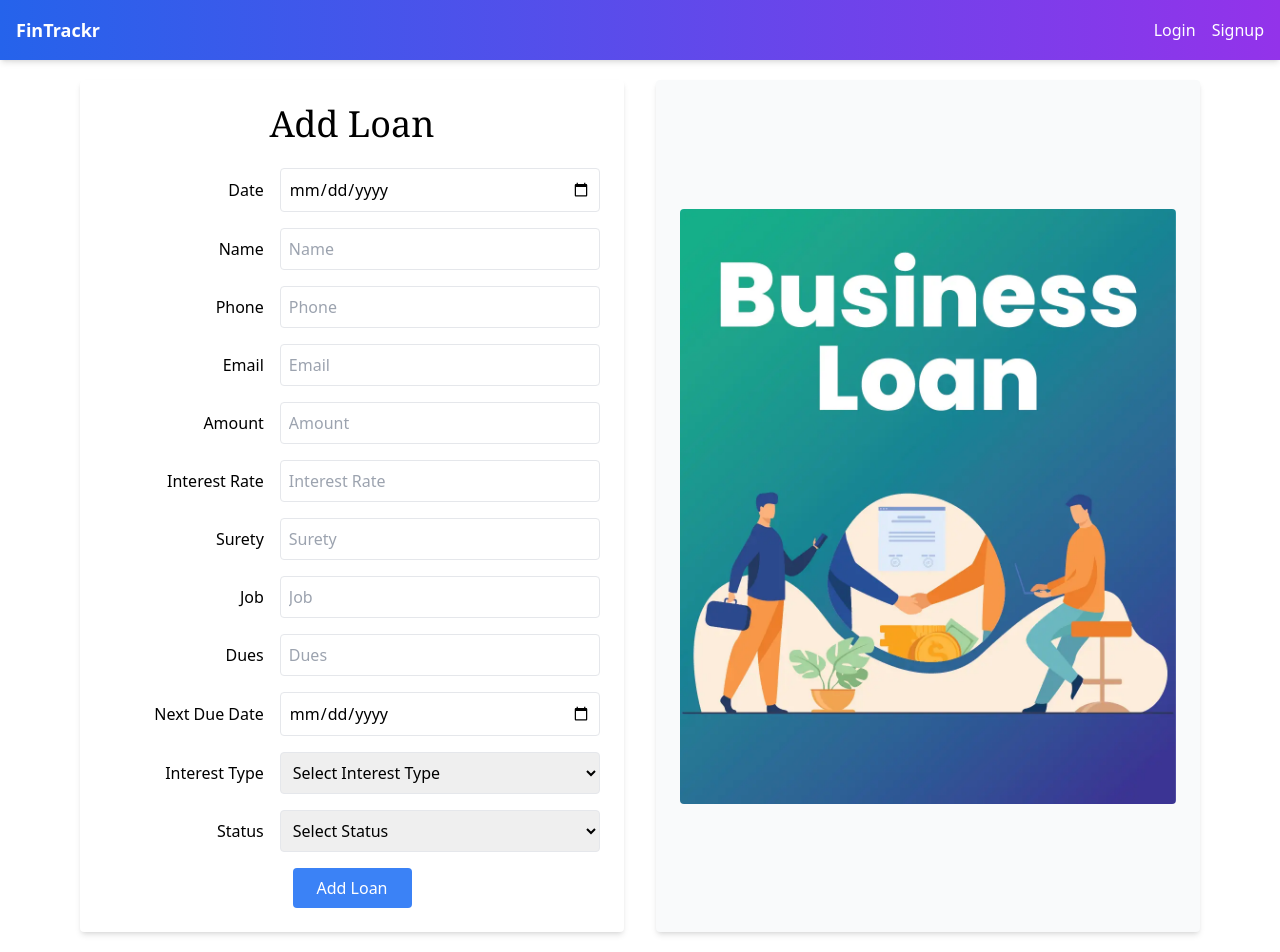
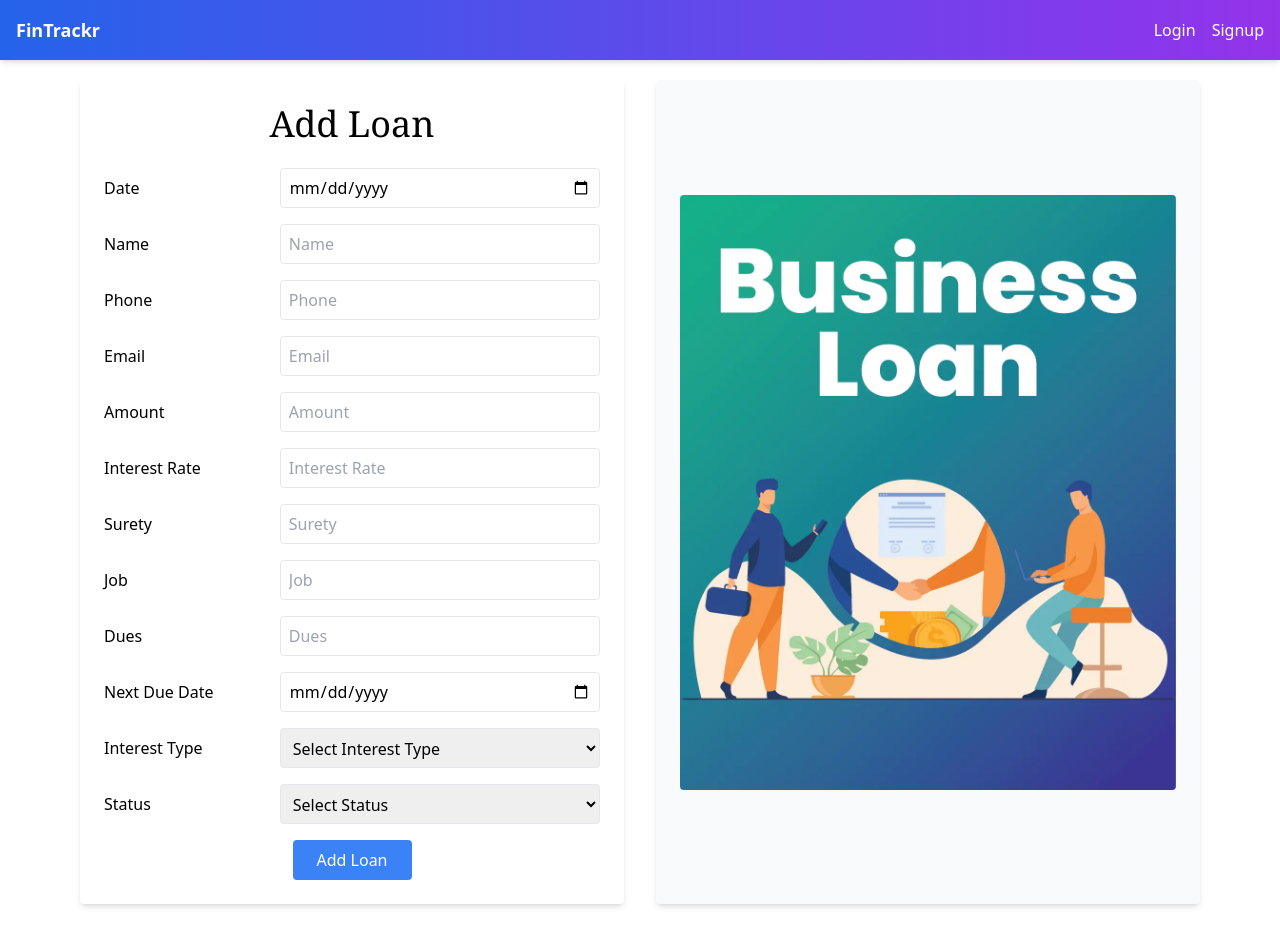
Before and after one commit to Venkata-Giridhar-Garikipati/FinTrackr, a React (Create React App) app in the folder frontend/: page /loan-form in a window 1280 px wide. Shown: the top 952 px of the page. Built offline with nearby package versions, Linux system fonts and the light colour scheme.

Commit message:
Update LoanForm.jsx

```diff
--- a/frontend/src/components/LoanForm.jsx
+++ b/frontend/src/components/LoanForm.jsx
@@ -46,14 +46,19 @@
                         { label: 'Next Due Date', type: 'date', id: 'nextDueDate', required: true },
                     ].map((input) => (
                         <div key={input.id} className="flex items-center gap-4">
-                            <label htmlFor={input.id} className="w-1/3 text-right font-medium">{input.label}</label>
+                            <label
+                                htmlFor={input.id}
+                                className="w-1/3 text-right font-medium h-10 flex items-center"
+                            >
+                                {input.label}
+                            </label>
                             <input
                                 type={input.type}
                                 id={input.id}
                                 name={input.id}
                                 placeholder={input.placeholder || ''}
                                 onChange={handleChange}
-                                className="border p-2 w-2/3 rounded"
+                                className="border p-2 w-2/3 rounded h-10"
                                 required={input.required}
                                 defaultValue={input.defaultValue || ''}
                             />
@@ -62,12 +67,17 @@
 
                     {/* Dropdowns */}
                     <div className="flex items-center gap-4">
-                        <label htmlFor="interestType" className="w-1/3 text-right font-medium">Interest Type</label>
+                        <label
+                            htmlFor="interestType"
+                            className="w-1/3 text-right font-medium h-10 flex items-center"
+                        >
+                            Interest Type
+                        </label>
                         <select
                             id="interestType"
                             name="interestType"
                             onChange={handleChange}
-                            className="border p-2 w-2/3 rounded"
+                            className="border p-2 w-2/3 rounded h-10"
                             required
                         >
                             <option value="">Select Interest Type</option>
@@ -79,12 +89,17 @@
                     </div>
 
                     <div className="flex items-center gap-4">
-                        <label htmlFor="status" className="w-1/3 text-right font-medium">Status</label>
+                        <label
+                            htmlFor="status"
+                            className="w-1/3 text-right font-medium h-10 flex items-center"
+                        >
+                            Status
+                        </label>
                         <select
                             id="status"
                             name="status"
                             onChange={handleChange}
-                            className="border p-2 w-2/3 rounded"
+                            className="border p-2 w-2/3 rounded h-10"
                             required
                         >
                             <option value="">Select Status</option>
```
